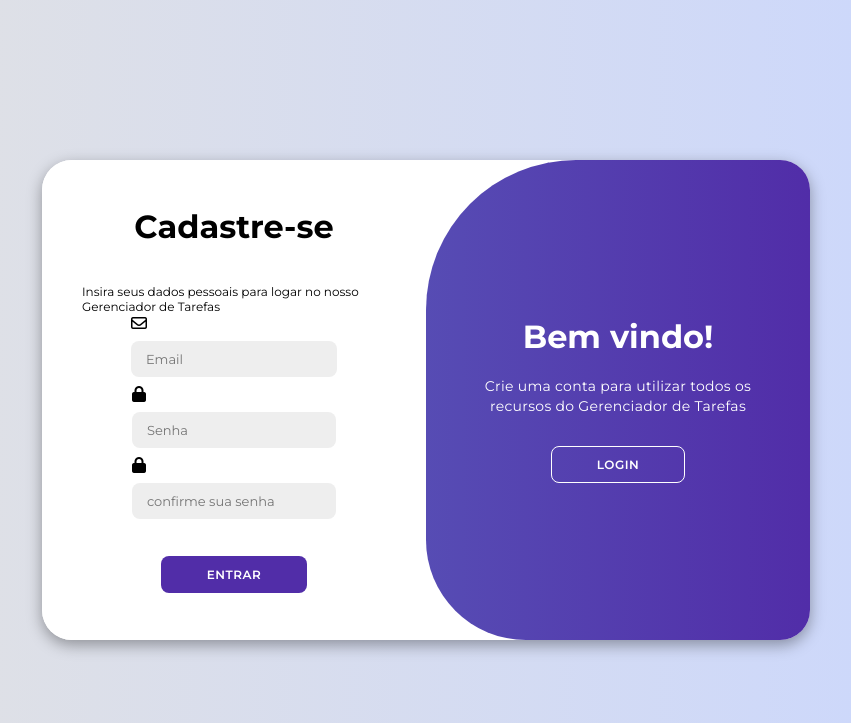
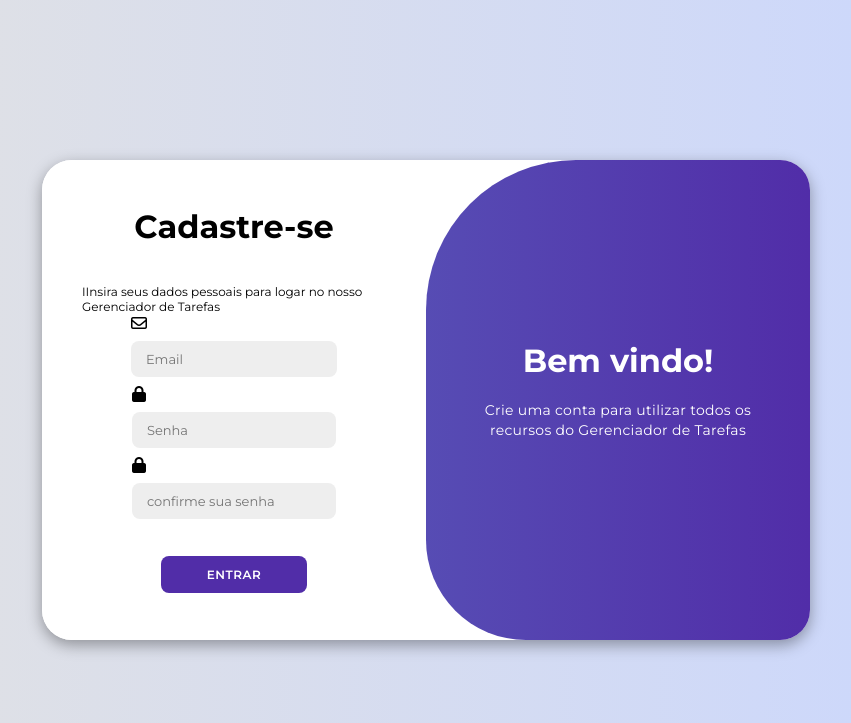
Before and after one commit to EmilyMedeiross/projeto_BD, a Flask app: page /register in a window 1280 px wide. Shown: the top 723 px of the page, without its empty margins (214-1065 px from the left). Run offline with Flask 3, Linux system fonts and the light colour scheme; some libraries are stand-ins or nearby versions.

Commit message:
Update register.html

```diff
--- a/templates/pages/register.html
+++ b/templates/pages/register.html
@@ -13,10 +13,10 @@
 
     <div class="container" id="container">
         <div class="form-container sign-in">
-            <form class="form" method="post" action="{{url_for('login')}}">
+            <form class="form" method="post" action="{{url_for('register')}}">
                 <h1>Cadastre-se</h1>
                 <br><br>
-                <span>Insira seus dados pessoais para logar no nosso Gerenciador de Tarefas </span>
+                <span>IInsira seus dados pessoais para logar no nosso Gerenciador de Tarefas </span>
 
                 <label class="label-input" for="email">
                     <i class="far fa-envelope icon-modify"></i>
@@ -42,7 +42,6 @@
                 <div class="toggle-panel toggle-right">
                     <h1>Bem vindo!</h1>
                     <p>Crie uma conta para utilizar todos os recursos do Gerenciador de Tarefas</p>
-                    <button class="hidden" id="registercad"  onclick="click()">Login</button>
                 </div>
             </div>
         </div>
```
